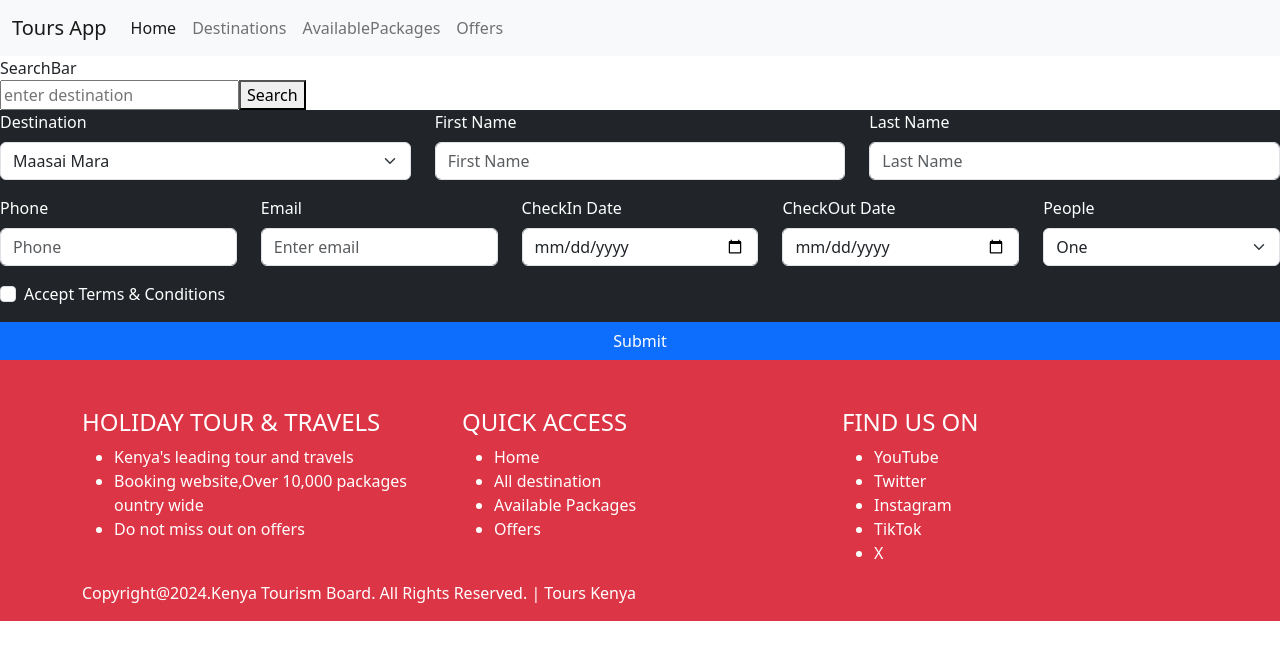
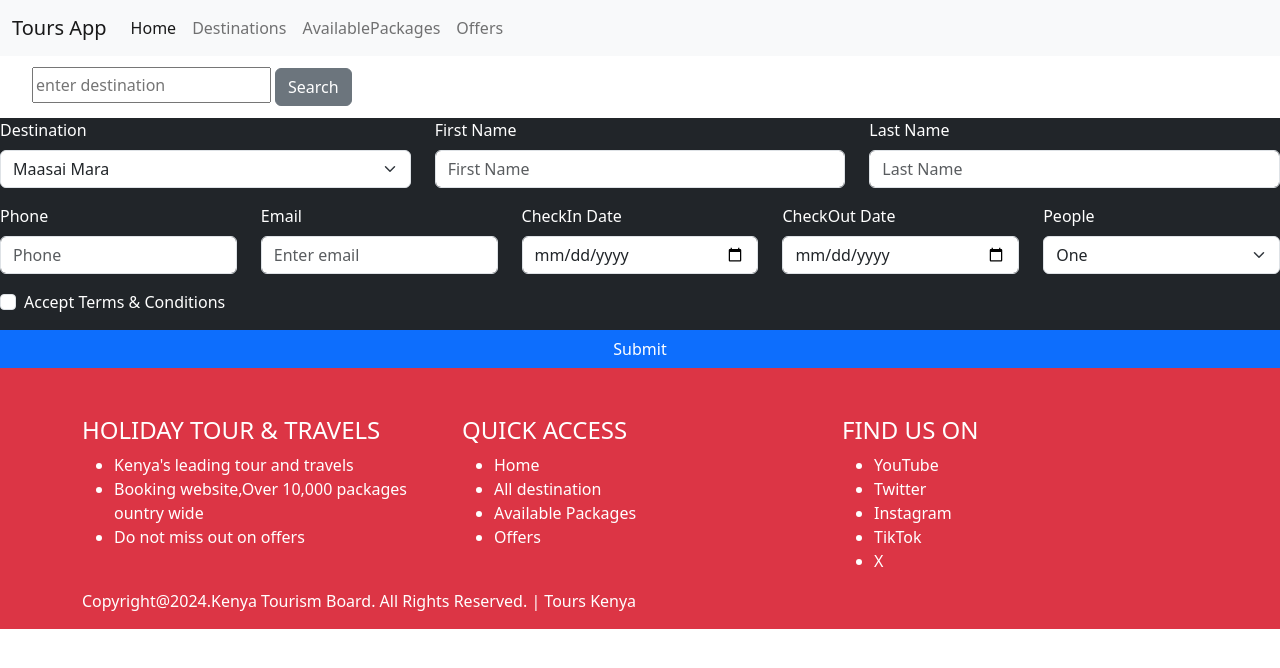
Before and after one commit to wahitom/phase-2-tour-project, a React (Create React App) app: page / in a window 1280 px wide. Shown: the top 668 px of the page. Built offline with nearby package versions, Linux system fonts and the light colour scheme; data requests are answered from the project's data file.

Commit message:
Search Bar now autoCompletes Destination when typing

```diff
--- a/src/components/SearchBar.jsx
+++ b/src/components/SearchBar.jsx
@@ -4,6 +4,7 @@ const SearchBar = () => {
   const [query, setQuery] = useState("");
   const [destination, setDestination] = useState([]);
   const [filteredDest, setFilteredDest] = useState([]);
+  const [isTyping, setIsTyping] = useState(false);
 
   useEffect(() => {
     fetch(" http://localhost:3001/travels")
@@ -18,6 +19,7 @@ const SearchBar = () => {
   function handleChange(event) {
     const value = event.target.value;
     setQuery(value);
+    setIsTyping(value !== "");
 
     const suggestion = destination.filter((destination) =>
       destination.toLowerCase().includes(value.toLowerCase())
@@ -31,23 +33,41 @@ const SearchBar = () => {
       item.toLowerCase().includes(query.toLowerCase())
     );
     setFilteredDest(updatedQuery);
+    setIsTyping(false);
+  }
+
+  useEffect(() => {
+    return () => {
+      setFilteredDest([]);
+      setIsTyping(false);
+    };
+  }, []);
+
+  function populateSearchBar(value) {
+    setQuery(value);
   }
 
   return (
     <>
-      <div>
-        <div>SearchBar</div>
-        <input
-          placeholder="enter destination"
-          value={query}
-          onChange={handleChange}
-        ></input>
-        <button onClick={handleSearch}>Search</button>
+      <div className="input-group m-2 ">
+        <div className="px-4">
+          <input
+            className="py-1"
+            placeholder="enter destination"
+            value={query}
+            onChange={handleChange}
+          ></input>
+          <button className="btn btn-secondary m-1" onClick={handleSearch}>
+            Search
+          </button>
+        </div>
       </div>
       <div className="dropdown">
         {filteredDest &&
           filteredDest.map((destination) => (
-            <div key={destination}>{destination}</div>
+            <div onClick={() => populateSearchBar(destination)}>
+              {destination}
+            </div>
           ))}
       </div>
     </>
```
